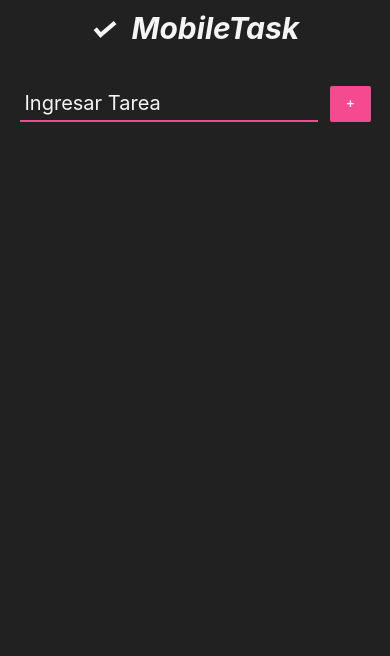
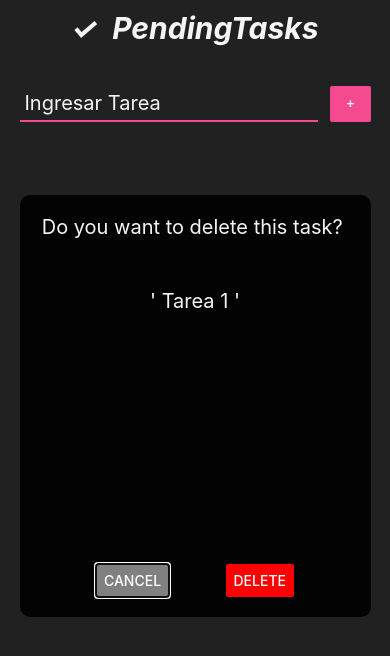
Before and after one commit to escuderoemanuel/ReactNativeTasksApp, a React Native app: screen / in a window 390 px wide. Shown: the top 656 px of the page. Built offline with nearby package versions, Linux system fonts and the light colour scheme.

Commit message:
Added Modal Delete

```diff
--- a/App.js
+++ b/App.js
@@ -1,10 +1,12 @@
 
 import { useState } from 'react';
-import { Button, StyleSheet, TextInput, View, Text, FlatList, StatusBar, Pressable } from 'react-native';
+import { Button, StyleSheet, TextInput, View, Text, FlatList, StatusBar, Pressable, Modal } from 'react-native';
 
 export default function App() {
   const [textItem, setTextItem] = useState('')
   const [itemList, setItemList] = useState([])
+  const [itemSelectedToDelete, setItemSelectedToDelete] = useState({ value: 'Tarea 1' })
+  const [isModalVisible, setIsModalVisible] = useState(false)
 
   const onChangeTextHandler = (text) => {
     setTextItem(text)
@@ -37,7 +39,7 @@ export default function App() {
     <>
       <View style={styles.container}>
         <StatusBar />
-        <Text style={styles.titleApp}>✓  MobileTask</Text>
+        <Text style={styles.titleApp}>✓  PendingTasks</Text>
         <View style={styles.inputContainer} >
           <TextInput
             style={styles.textInput}
@@ -60,6 +62,25 @@ export default function App() {
           keyExtractor={item => item.id}
         />
       </View>
+
+      <Modal
+        transparent={true}
+        animationType='slide'
+        visible={true}>
+        <View
+          style={styles.modalContainer}>
+          <View style={styles.modalMessageContainer}>
+            <Text style={styles.modalMessageTitle}>Do you want to delete this task? </Text>
+            <Text style={styles.modalMessageItem}>
+              ' {itemSelectedToDelete.value} '
+            </Text>
+          </View>
+          <View style={styles.modalButtonContainer}>
+            <Button title="Cancel" color="grey" />
+            <Button title="Delete" color='red' />
+          </View>
+        </View>
+      </Modal>
     </>
   );
 }
@@ -124,5 +145,32 @@ const styles = StyleSheet.create({
   textButtonDelete: {
     color: 'whitesmoke',
     fontSize: 25
+  },
+  modalContainer: {
+    height: '50%',
+    width: '90%',
+    backgroundColor: 'rgba(0, 0, 0, 0.9)',
+    borderRadius: 10,
+    justifyContent: 'space-between',
+    padding: 20,
+    marginTop: '50%',
+    marginHorizontal: '5%',
+    color: 'white'
+  },
+  modalMessageContainer: {
+    alignItems: "center",
+  },
+  modalButtonContainer: {
+    flexDirection: "row",
+    justifyContent: "space-evenly",
+  },
+  modalMessageTitle: {
+    fontSize: 20,
+    marginBottom: 50,
+    color: 'whitesmoke'
+  },
+  modalMessageItem: {
+    color: 'whitesmoke',
+    fontSize: 20
   }
 });
```
